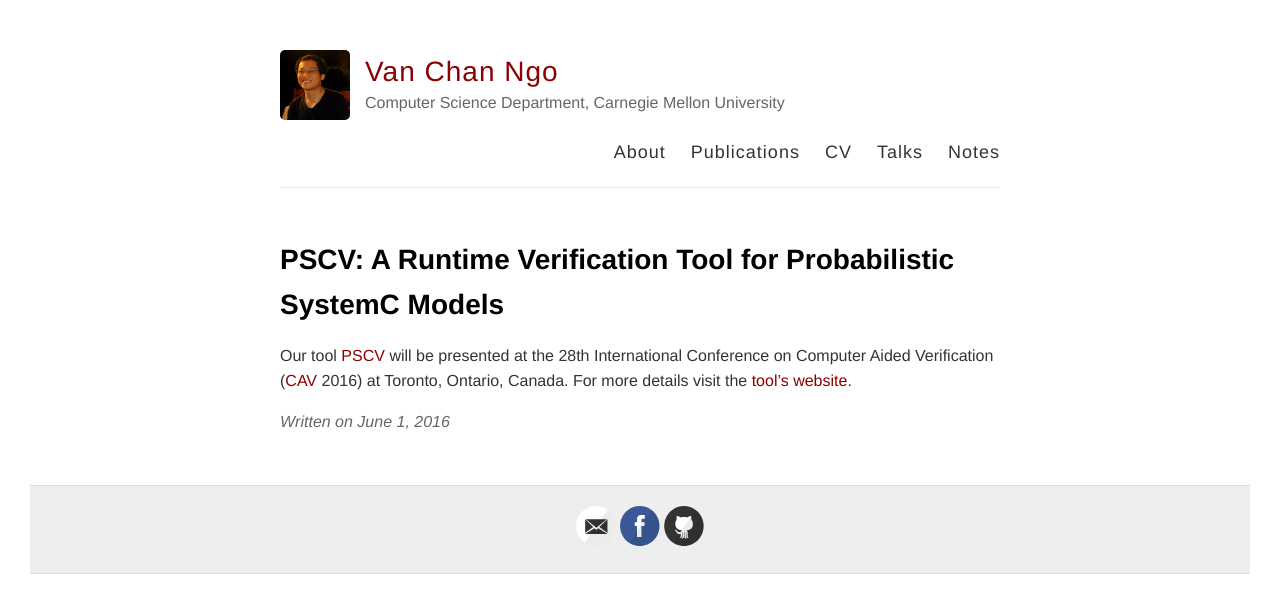
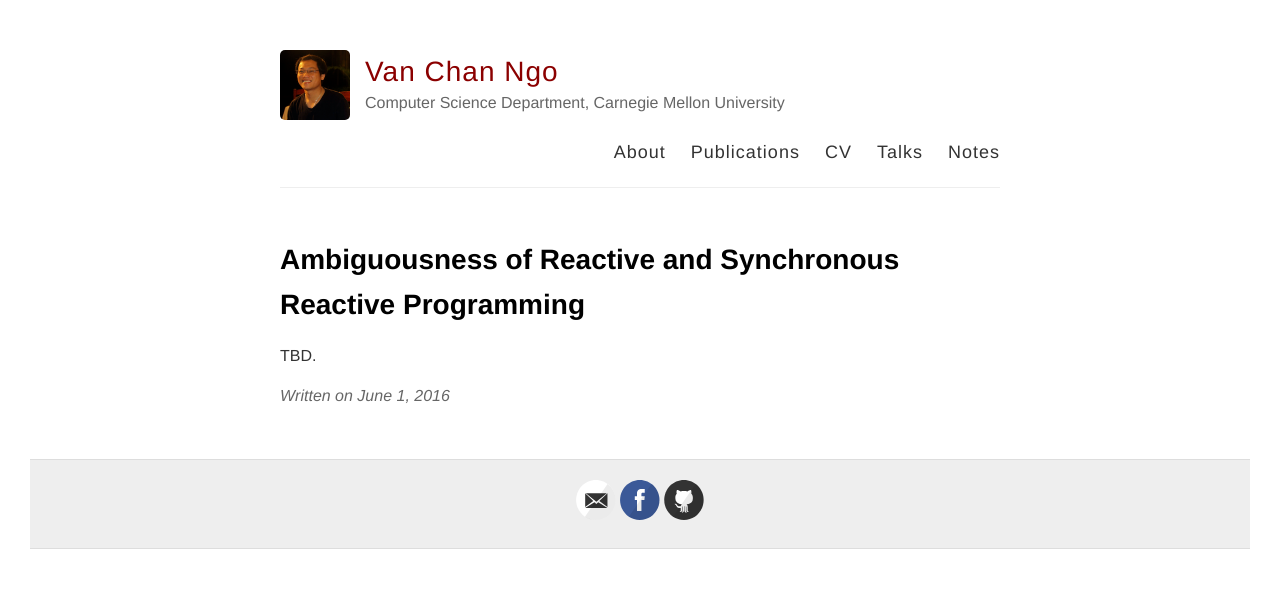
Before and after one commit to channgo2203/channgo2203.github.io, a Jekyll site: the page built from _posts/2016-06-01-reactiveprogramming.md, in a window 1280 px wide. Shown: the top 613 px of the page. Built offline with Jekyll 4.4.1, drawn with Linux system fonts in a browser that asks for light colours; comment, search, counter and statistics services are not loaded.

Commit message:
Updated 2016-06-01-reactiveprogramming.md

```diff
--- a/_posts/2016-06-01-reactiveprogramming.md
+++ b/_posts/2016-06-01-reactiveprogramming.md
@@ -1,7 +1,7 @@
 ---
 layout: post
-title: "PSCV: A Runtime Verification Tool for Probabilistic SystemC Models"
+title: Ambiguousness of Reactive and Synchronous Reactive Programming
 published: true
 ---
 
-Our tool [PSCV](https://project.inria.fr/pscv/) will be presented at the 28th International Conference on Computer Aided Verification  ([CAV](http://i-cav.org/2016/) 2016) at Toronto, Ontario, Canada. For more details visit the [tool's website](https://project.inria.fr/pscv/).
+TBD.
```
